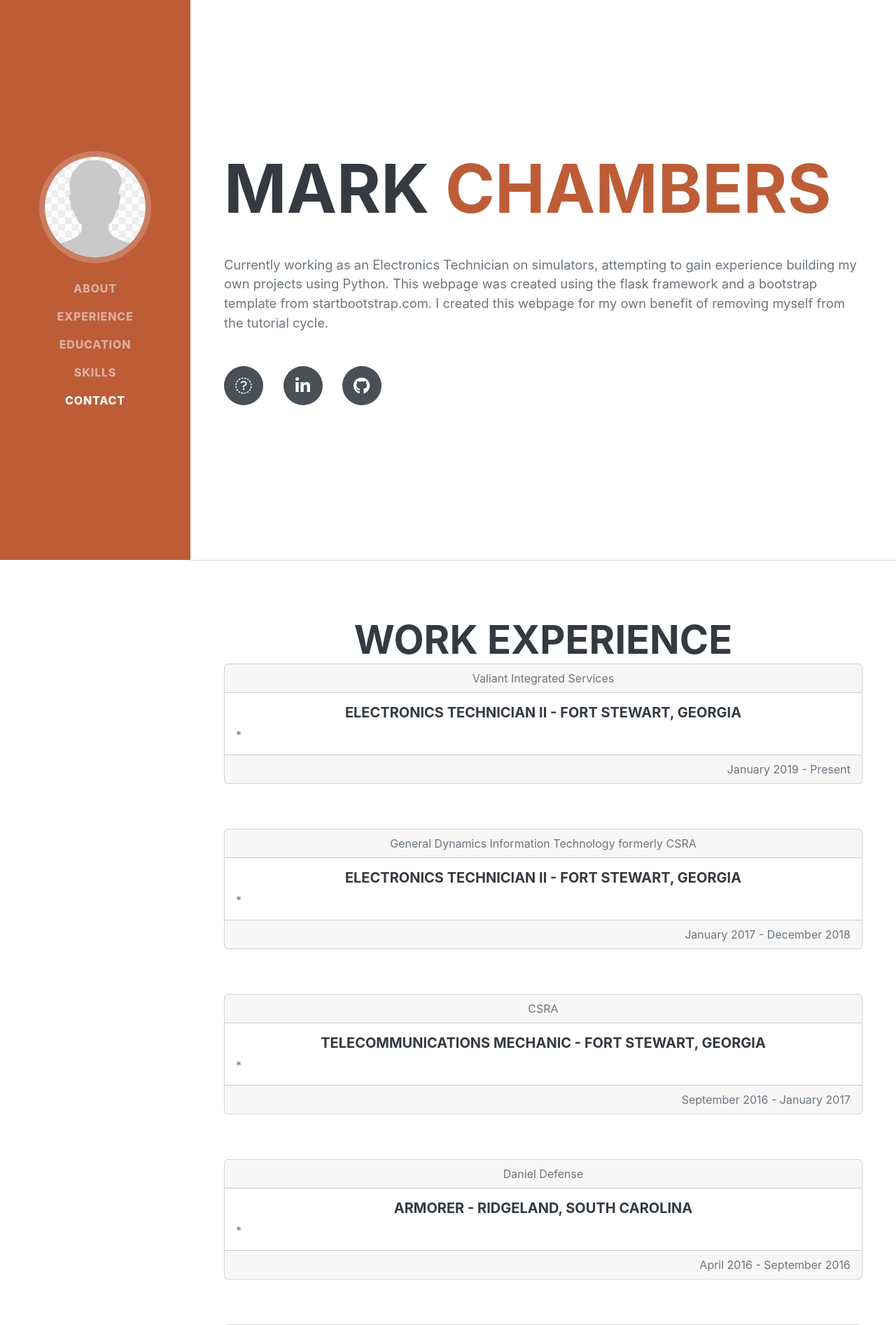
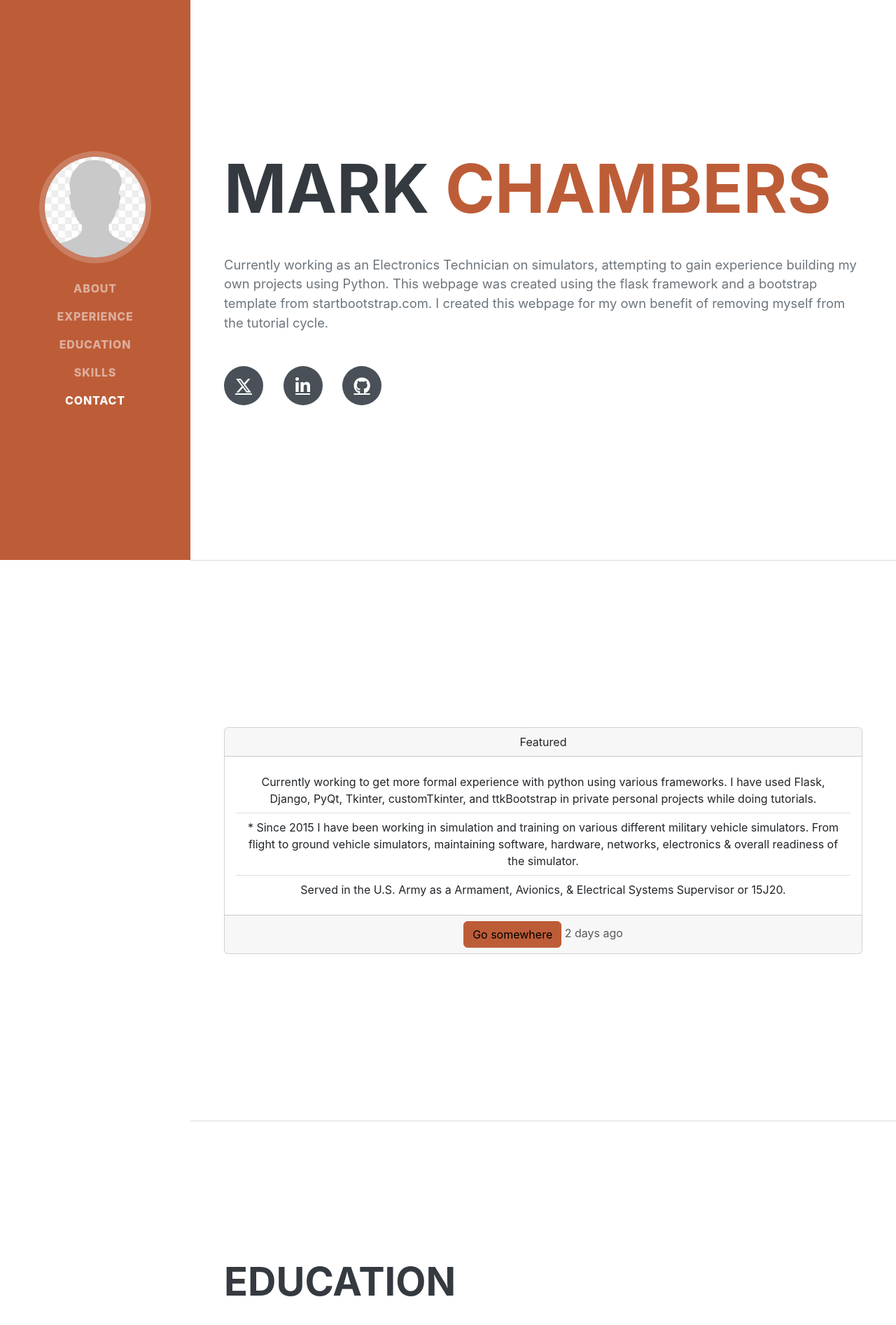
Before and after one commit to HideousCoyote/about_me, a Flask app: page / in a window 1280 px wide. Shown: the top 1893 px of the page at 70% size. Run offline with Flask 3, Linux system fonts and the light colour scheme; some libraries are stand-ins or nearby versions; some web fonts are replaced.

Commit message:
os change

```diff
--- a/templates/cards.html
+++ b/templates/cards.html
@@ -1,13 +1,52 @@
+<!--<!doctype html>-->
+<!--<html lang="en">-->
+<!--  <head>-->
+<!--    <meta charset="utf-8">-->
+<!--    <meta name="viewport" content="width=device-width, initial-scale=1">-->
+<!--    <title>Bootstrap demo</title>-->
+<!--    <link href="https://cdn.jsdelivr.net/npm/bootstrap@5.3.3/dist/css/bootstrap.min.css" rel="stylesheet" integrity="sha384-QWTKZyjpPEjISv5WaRU9OFeRpok6YctnYmDr5pNlyT2bRjXh0JMhjY6hW+ALEwIH" crossorigin="anonymous">-->
+<!--    <script src="https://kit.fontawesome.com/64c56c3ca6.js" crossorigin="anonymous"></script>-->
+<!--  </head>-->
+<!--  <body>-->
+
+<div class="h-100 d-flex align-items-center justify-content-center">
+  <div class="h-100 d-flex align-items-center justify-content-center d-block ">
+
       <div class="card text-center">
         <div class="card-header">
-      {% for job in jobs %}
+          Featured
         </div>
         <div class="card-body">
-    <h5 class="card-title">{{ job.company }}</h5>
-    <p class="card-text">With supporting text below as a natural lead-in to additional content.</p>
-    <a href="#" class="btn btn-primary">Go somewhere</a>
+          <ul class="list-group list-group-flush">
+            <li class="list-group-item">Currently working to get more formal experience with python using various
+              frameworks. I have
+              used Flask, Django, PyQt, Tkinter, customTkinter, and ttkBootstrap in private personal projects while
+              doing tutorials.
+            </li>
+            <li class="list-group-item">* Since 2015 I have been working in simulation and training on various different
+              military vehicle simulators. From flight
+              to ground vehicle simulators, maintaining software, hardware, networks, electronics & overall readiness of
+              the simulator.
+            </li>
+            <li class="list-group-item">Served in the U.S. Army as a Armament, Avionics, & Electrical Systems Supervisor
+              or 15J20.
+            </li>
+          </ul>
+
         </div>
         <div class="card-footer text-body-secondary">
+          <a href="#" class="btn btn-primary">Go somewhere</a>
           2 days ago
         </div>
       </div>
+    </div>
+  </div>
+</div>
+
+
+
+
+
+<!--    <script src="https://cdn.jsdelivr.net/npm/bootstrap@5.3.3/dist/js/bootstrap.bundle.min.js" integrity="sha384-YvpcrYf0tY3lHB60NNkmXc5s9fDVZLESaAA55NDzOxhy9GkcIdslK1eN7N6jIeHz" crossorigin="anonymous"></script>-->
+<!--  </body>-->
+<!--</html>-->
--- a/templates/education.html
+++ b/templates/education.html
@@ -7,7 +7,7 @@
                 <h3 class="mb-0">Columbia College of Missouri</h3>
                 <div class="subheading mb-3">Bachelor of Science</div>
                 <div>Management of Information Systems</div>
-                <p>GPA: </p>
+                <p>GPA: 3.6 Cum Laude</p>
             </div>
             <div class="flex-shrink-0"><span class="text-primary">August 2006 - May 2010</span></div>
         </div>
--- a/templates/experience.html
+++ b/templates/experience.html
@@ -1,25 +1,7 @@
 <!-- Experience-->
 <section class="resume-section" id="experience">
     <div class="resume-section-content text-center">
-        <h2 class="mb-0">Work Experience</h2>
-        {% for job in jobs %}
-        <div class="d-flex flex-column flex-md-row justify-content-between mb-5">
-            <div class="card w-100 mb-3">
-                <div class="card-header ">
-                    {{ job.company  }}
-                </div>
-                <div class="card-body">
-                    <h5 class="card-title">{{ job.position + "  -   " + job.location }}</h5>
-                    {% for desc in job['description'] %}
-                    <p class="card-text text-start">{{ "* " + desc }}</p>
-                    {% endfor %}
-                </div>
-                <div class="card-footer text-body-secondary text-end">
-                    {{ job.date }}
-                </div>
-            </div>
-        </div>
-        {% endfor %}
+        {% include 'cards.html' %}
     </div>
 </section>
 <hr class="m-0"/>
--- a/templates/head.html
+++ b/templates/head.html
@@ -1,5 +1,5 @@
 <!DOCTYPE html>
-<html lang="en">
+<html lang="en" >
 <head>
     <meta charset="utf-8"/>
     <meta name="viewport" content="width=device-width, initial-scale=1, shrink-to-fit=no"/>
@@ -9,8 +9,10 @@
     <link rel="icon" type="image/x-icon" href="assets/img/favicon.ico"/>
 
     <!-- Font Awesome icons (free version)-->
-    <script src="https://use.fontawesome.com/releases/v6.3.0/js/all.js" crossorigin="anonymous"></script>
+
     <script src="https://kit.fontawesome.com/64c56c3ca6.js" crossorigin="anonymous"></script>
+
+    <link href="https://cdn.jsdelivr.net/npm/bootstrap@5.3.3/dist/css/bootstrap.min.css" rel="stylesheet" integrity="sha384-QWTKZyjpPEjISv5WaRU9OFeRpok6YctnYmDr5pNlyT2bRjXh0JMhjY6hW+ALEwIH" crossorigin="anonymous">
 
     <!-- For Modal -->
     <link rel="stylesheet" href="https://stackpath.bootstrapcdn.com/bootstrap/4.5.0/css/bootstrap.min.css">
@@ -29,21 +31,6 @@
 </head>
 <body id="page-top">
 
-<!--<div id="myModal" class="modal fade">-->
-<!--  <div class="modal-dialog">-->
-<!--    <div class="modal-content">-->
-<!--      <div class="modal-header">-->
-<!--        <h5 class="modal-title">Under Construction</h5>-->
-
-<!--      </div>-->
-<!--      <div class="modal-body">-->
-<!--        <img src="static/assets/img/under_construction.gif" class="img-gif"  alt="Under Construction" width="150" height="auto" float="left" />-->
-<!--        <p overflow="hidden">This website is always being updated with new features.</p>-->
-
-<!--      </div>-->
-<!--    </div>-->
-<!--  </div>-->
-<!--</div>-->
 {% include 'modal.html' %}
 
 <!-- Navigation-->
@@ -68,12 +55,3 @@
         </ul>
     </div>
 </nav>
-
-<script type="text/javascript">
-    $(document).ready(function() {
-      if ($.cookie('pop') == null) {
-        $('#myModal').modal('show');
-        $.cookie('pop', '1');
-      }
-    });
-  </script>
--- a/templates/index.html
+++ b/templates/index.html
@@ -28,7 +28,7 @@
 
                     </p>
                     <div class="social-icons">
-                        <a class="social-icon" href="https://www.linkedin.com/in/m--chambers"><i class="fa-brands fa-square-x-twitter"></i></a>
+                        <a class="social-icon" href="https://x.com/m_achambers"><i class="fa-brands fa-x-twitter"></i></a>
                         <a class="social-icon" href="https://www.linkedin.com/in/m--chambers"><i class="fab fa-linkedin-in"></i></a>
                         <a class="social-icon" href="https://github.com/HideousCoyote"><i class="fab fa-github"></i></a>
                     </div>
--- a/templates/modal.html
+++ b/templates/modal.html
@@ -7,7 +7,7 @@
       </div>
       <div class="modal-body" style="text-align:center;">
         <img src="static/assets/img/under_construction.gif" class="img-gif"  alt="Under Construction" width="150" height="auto"  />
-        <p overflow="hidden">This website is under constant changes. In order to attempt </p>
+        <p overflow="hidden">Don't mind me I'm just working here.</p>
 
       </div>
     </div>
--- a/templates/skills.html
+++ b/templates/skills.html
@@ -7,13 +7,24 @@
                         <li class="list-inline-item"><i class="fa-brands fa-python"></i></li>
                         <li class="list-inline-item"><i class="fa-brands fa-ubuntu"></i></li>
                         <li class="list-inline-item"><i class="fa-brands fa-html5"></i></li>
+                        <li class="list-inline-item"><i class="fa-brands fa-github"></i></li>
+                        <li class="list-inline-item"><i class="fa-brands fa-linux"></i></li>
                     </ul>
                     <div class="subheading mb-3">Workflow</div>
                     <ul class="fa-ul mb-0">
                         <li>
                             <span class="fa-li"><i class="fas fa-check"></i></span>
                             Studied Agile Development & Scrum in College
+                        </li>
 
+                        <li>
+                            <span class="fa-li"><i class="fas fa-check"></i></span>
+                            Studied Agile Development & Scrum in College
+                        </li>
+
+                        <li>
+                            <span class="fa-li"><i class="fas fa-check"></i></span>
+                            Studied Agile Development & Scrum in College
                         </li>
                     </ul>
                 </div>
```
Lines whose indentation alone changed are shown as unchanged.
